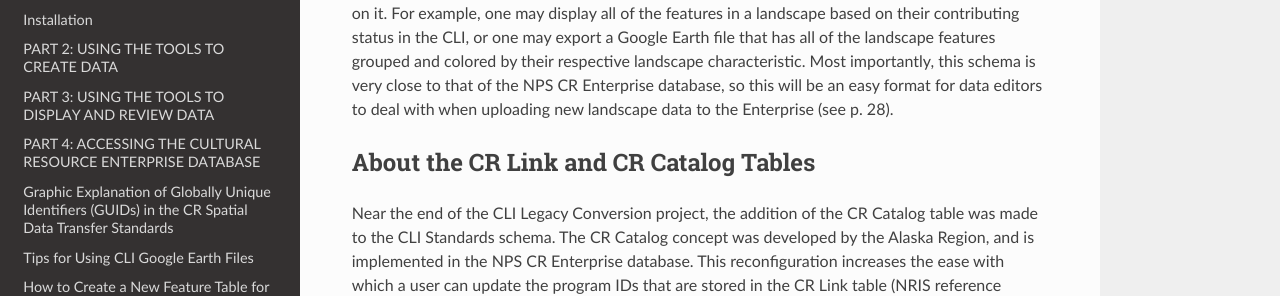
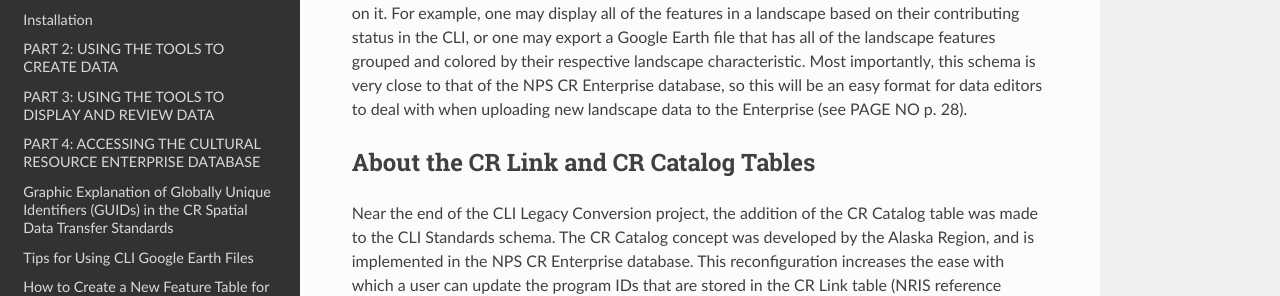
Before and after one commit to legiongis/cli-toolbox, a Sphinx documentation site: the page built from docs/home.md, in a window 1280 px wide and 900 px high, scrolled down 5054 px. Shown: the part 278-574 px from the top of the window. Built offline with Sphinx 7.4.7 and the Read the Docs theme 2.0.0, drawn with Linux system fonts in a browser that asks for light colours; some of the changed text lies outside the part shown.

Commit message:
Update home.md

```diff
--- a/docs/home.md
+++ b/docs/home.md
@@ -27,7 +27,7 @@
 - The Alaska Region CLI features would not be included as the AKRO GIS staff was tackling the same project on their own.
 - Landscapes would only be included if their Inventory Status in the CLI had been marked as “Complete” by November 2012.
 - Officially, only Contributing features would be included, though if convenient, Non-Contributing or Undetermined features may be included as well. (At first, all features were expected to be included, until this clearly became an unrealistic goal.)
-- Though there are many features described in each landscape, only features that have been listed individually in the CLI would be included (for more information on what this means, see “About the Cultural Landscape Inventory” on page 2).
+- Though there are many features described in each landscape, only features that have been listed individually in the CLI would be included (for more information on what this means, see “About the Cultural Landscape Inventory” on PAGE NO page 2).
 
 Using these guidelines, the scope of work for the legacy project included approximately 22,000 features in approximately 650 landscapes. While creating data for all of these features and landscapes, many Python scripts and ArcGIS tools were created in order to:
 
@@ -103,7 +103,7 @@
 
 The CLI Standards geodatabase contains two tables called “CR_Link” and “CR_Catalog.” These are non-spatial tables that serve to make connections between the spatial data and all of the various NPS CR programs that have documented them. For example, a house may be listed as a feature in the CLI, an entry in the National Register, as well as in the List of Classified Structures, and it will most certainly have a listing in FMSS, the NPS facilities management system. In such a case, the row in the CR Link table that holds the CR_ID for that house will list its CLI Feature ID, National Register Reference Number, List of Classified Structures Number, and FMSS Asset Code. This allows for a linkage between various cultural resource databases. See the next section for a more detailed description of how these two tables interact.
 
-When landscape GIS data is in this geodatabase schema, many useful operations can be carried out on it. For example, one may display all of the features in a landscape based on their contributing status in the CLI, or one may export a Google Earth file that has all of the landscape features grouped and colored by their respective landscape characteristic. Most importantly, this schema is very close to that of the NPS CR Enterprise database, so this will be an easy format for data editors to deal with when uploading new landscape data to the Enterprise (see p. 28).
+When landscape GIS data is in this geodatabase schema, many useful operations can be carried out on it. For example, one may display all of the features in a landscape based on their contributing status in the CLI, or one may export a Google Earth file that has all of the landscape features grouped and colored by their respective landscape characteristic. Most importantly, this schema is very close to that of the NPS CR Enterprise database, so this will be an easy format for data editors to deal with when uploading new landscape data to the Enterprise (see PAGE NO p. 28).
 
 
 #### About the CR Link and CR Catalog Tables
@@ -169,7 +169,7 @@
 The tools in the CLI Toolbox are split into 5 toolsets. Each set of tools is geared toward a certain type of usage. However, many workflows may include tools from various toolsets. The following is a quick description of each toolset:
 
 - *CR Enterprise Access*
-  These are tools designed to interact with the NPS CR Enterprise Database. This is a database that acts as a repository for all NPS cultural resource spatial data. The Feature Table Update toolset has two tools to assist with the maintenance of the CLI Lookup tables (see p.7). These tools must be run from ArcMap, using the CR Enterprise Access map document that is included in this installation.
+  These are tools designed to interact with the NPS CR Enterprise Database. This is a database that acts as a repository for all NPS cultural resource spatial data. The Feature Table Update toolset has two tools to assist with the maintenance of the CLI Lookup tables (see PAGE NO p. 7). These tools must be run from ArcMap, using the CR Enterprise Access map document that is included in this installation.
 - *Editing Tools*
   These tools are designed to assist with various data creation and editing tasks that will be common throughout the spatial data creation process. They must be run from ArcMap, not ArcCatalog.
 - *Review Tools*
```
